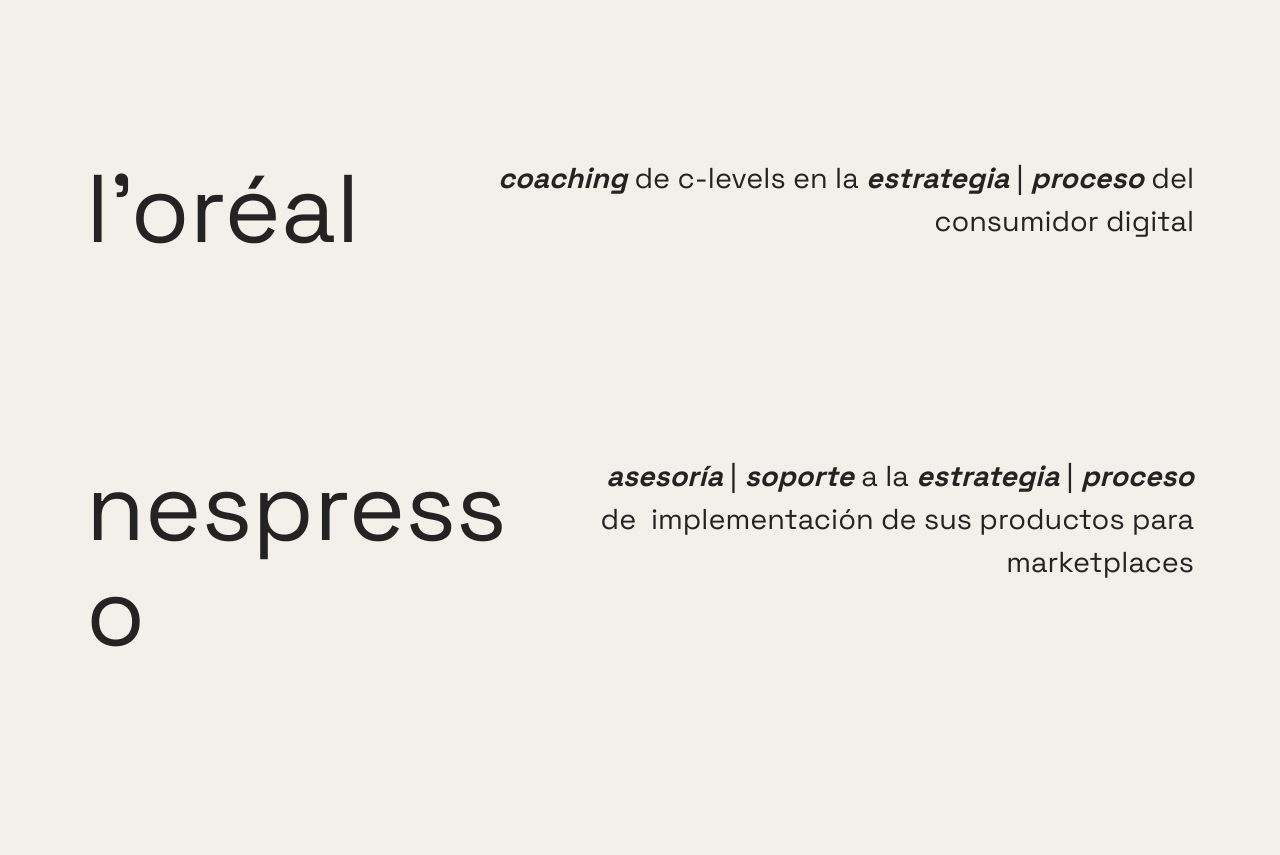
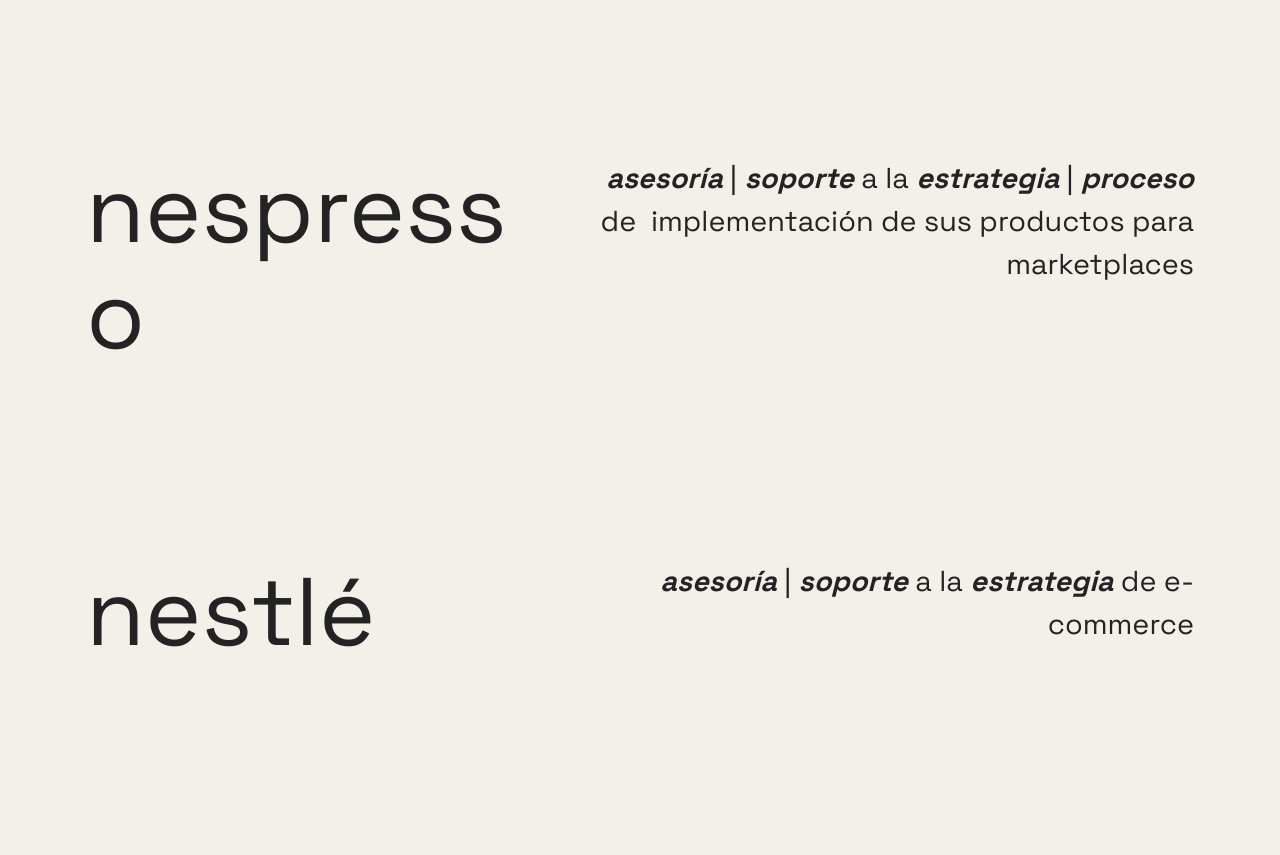
Before and after one commit to Corderonegro/corderonegro, a plain HTML site: page index.html in a window 1280 px wide. Shown: the part 5698-6553 px from the top of the page. Drawn offline with Linux system fonts and the light colour scheme.

Commit message:
Update index.html

```diff
--- a/index.html
+++ b/index.html
@@ -272,21 +272,6 @@ asesoría | soporte | coaching a empresas | líderes en la implementación de es
     </div>
 </section>
 
-<section data-bs-version="5.1" class="content10 cid-tXjMH7kL2V" id="content10-b">
-
-    <div class="container">
-        <div class="row justify-content-center">
-            <div class="col-12 col-md">
-
-                <h6 class="mbr-section-subtitle mbr-fonts-style mb-4 display-2">l'oréal</h6>
-            </div>
-            <div class="col-md-12 col-lg-8">
-                <p class="mbr-text mbr-fonts-style display-4"><strong><em>coaching</em></strong> de c-levels en la <strong><em>estrategia&nbsp;</em></strong>|&nbsp;<strong><em>proceso</em></strong>&nbsp;del consumidor digital</p>
-            </div>
-        </div>
-    </div>
-</section>
-
 <section data-bs-version="5.1" class="content10 cid-tXj4FKSVwB" id="content10-2">
 
     <div class="container">
```
